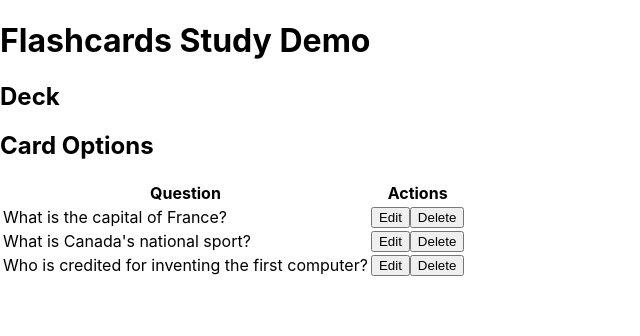
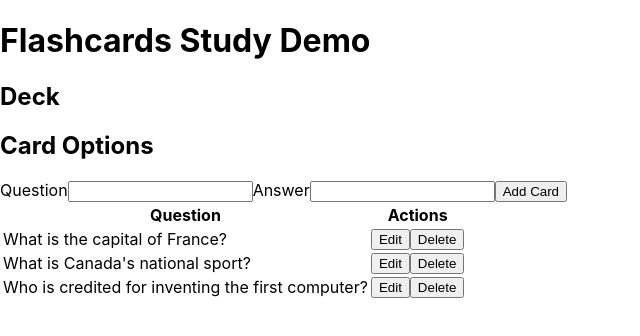
Before and after one commit to SofPan/flashcards, a React (Create React App) app: page / in a window 1280 px wide. Shown: the top 336 px of the page, without its empty margins (0-640 px from the left). Built offline with nearby package versions, Linux system fonts and the light colour scheme.

Commit message:
Add function to include new cards in the deck

```diff
--- a/src/App.js
+++ b/src/App.js
@@ -1,4 +1,5 @@
 import React, {useState} from 'react'
+import AddCard from './forms/AddCard';
 import CardTable from './tables/CardTable';
 
 function App() {
@@ -8,7 +9,13 @@ function App() {
     {id: 3, question: "Who is credited for inventing the first computer?", answer: "Charles Babbage"}
   ]
 
-  const [cards, setCard] = useState(sampleCards);
+  const [cards, setCards] = useState(sampleCards);
+
+  const addCard = (card) => {
+    card.id = cards.length + 1;
+    setCards([...cards, card]);
+  }
+
 
   return (
     <div className="container">
@@ -20,6 +27,7 @@ function App() {
       </div>
       <div className="options">
         <h2>Card Options</h2>
+        <AddCard addCard={addCard} />
         <CardTable cards={cards}/>
       </div>
     </div>
--- a/src/forms/AddCard.js
+++ b/src/forms/AddCard.js
@@ -15,6 +15,7 @@ const AddCard = (props) => {
                 event.preventDefault();
                 if (!card.question || !card.answer) return
 
+                props.addCard(card);
                 setCard(initialState);
             }}
         >
```
